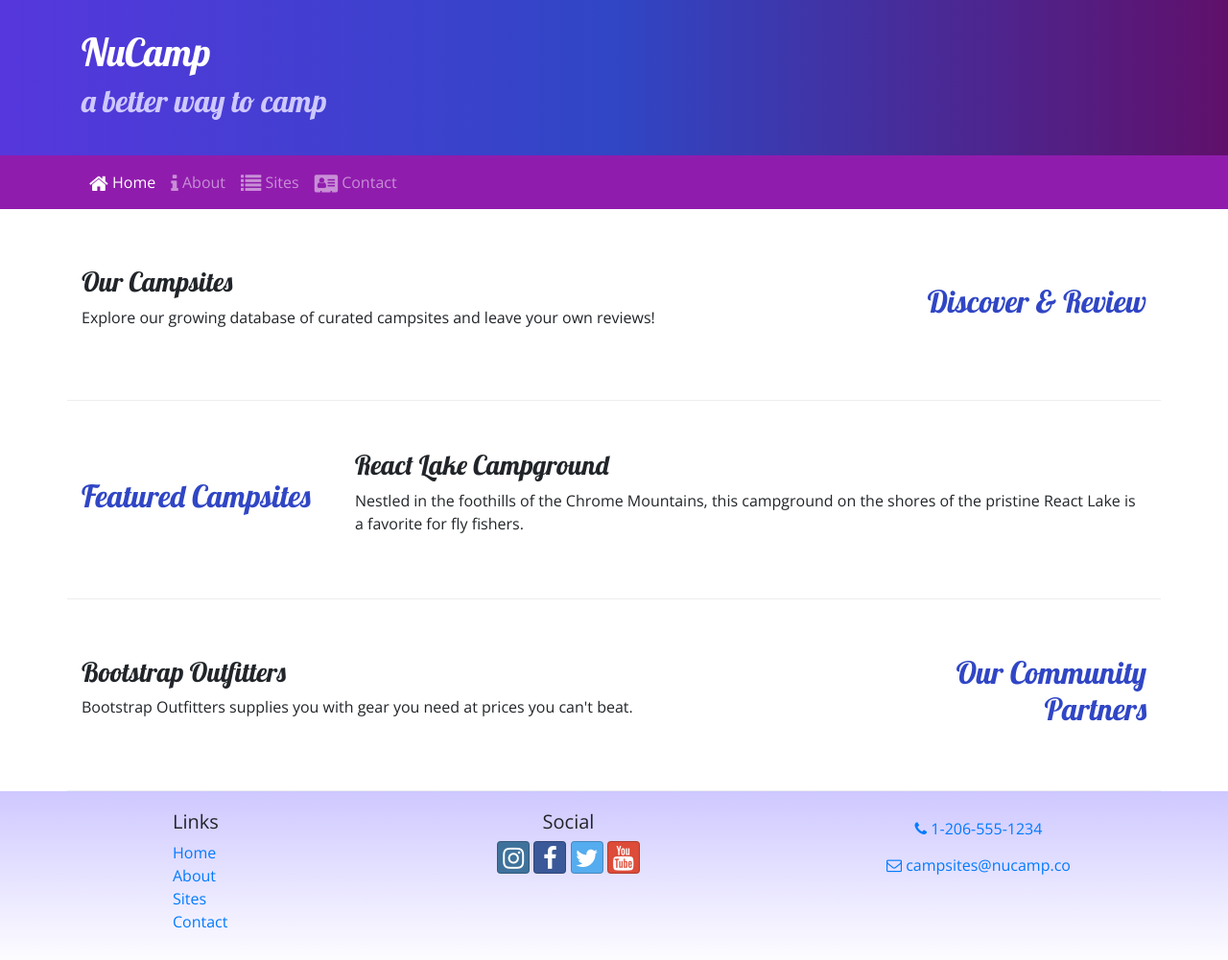
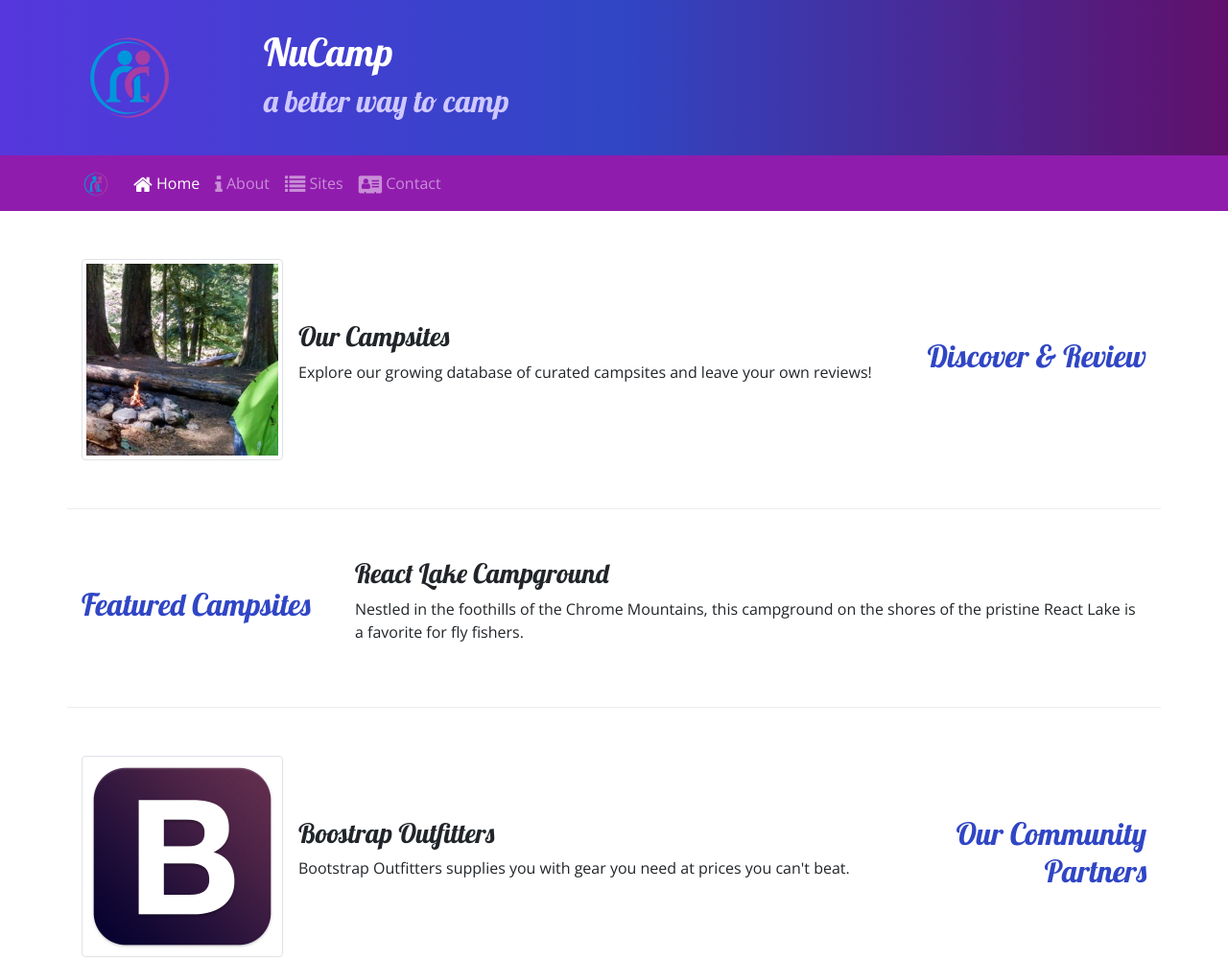
Before and after one commit to mastadong/nucampsites, a website: page index.html in a window 1280 px wide. Shown: the top 1001 px of the page at 96% size. Drawn offline with nearby package versions, Linux system fonts and the light colour scheme.

Commit message:
Added media elements to the index page.

```diff
--- a/index.html
+++ b/index.html
@@ -24,6 +24,9 @@
         <div class="jumbotron jumbotron-fluid">
           <div class="container">
               <div class="row">
+                  <div class="col-4 col-3 col-md-2 align-self-center">
+                      <img src="img/logo.png" class="img-fluid"/>
+                  </div>
                     <div class="col">
                         <h1>NuCamp</h1>
                         <h2>a better way to camp</h2>
@@ -35,7 +38,8 @@
 
     <nav class="navbar navbar-expand-sm navbar-dark sticky-top">
         <div class="container">
-            <button class="navbar-toggler ml-auto" type="button" data-toggle="collapse" data-target="#nucampNavBar">
+            <a class="navbar-brand" href="#"> <img src="img/logo.png" height="30" width="30"></a>
+            <button class="navbar-toggler" type="button" data-toggle="collapse" data-target="#nucampNavBar">
                 <span class="navbar-toggler-icon"></span>
             </button>
 
@@ -56,8 +60,13 @@
                 <h2 class="text-sm-right">Discover & Review</h2>
             </div>
             <div class="col">
-                <h3>Our Campsites</h3>
-                <p class="d-none d-sm-block">Explore our growing database of curated campsites and leave your own reviews!</p>
+                <div class="media">
+                    <img class="d-flex mr-3 img-thumbnail" src="img/breadcrumb-trail-thumb.jpg" alt="Breadcrumb Trail" />
+                    <div class="media-body align-self-center">
+                        <h3>Our Campsites</h3>
+                        <p class="d-none d-sm-block">Explore our growing database of curated campsites and leave your own reviews!</p>
+                    </div>
+                </div>
             </div>
         </div>
 
@@ -76,8 +85,13 @@
                 <h2 class="text-sm-right">Our Community Partners</h2>
             </div>
             <div class="col">
-                <h3>Bootstrap Outfitters</h3>
-                <p class="d-none d-sm-block">Bootstrap Outfitters supplies you with gear you need at prices you can't beat.</p>
+                <div class="media">
+                    <img class="d-flex mr-3 img-thumbnail" src="img/bootstrap-thumb.png" alt="Bootstrap Outfitters" />
+                    <div class="media-body align-self-center">
+                        <h3>Boostrap Outfitters</h3>
+                        <p class="d-none d-sm-block">Bootstrap Outfitters supplies you with gear you need at prices you can't beat. </p>
+                    </div>
+                </div>
             </div>
         </div>
     </div>
```
Also changed, not shown: aboutus.html (+5 -1 lines), contactus.html (+5 -1 lines), img/bootstrap-thumb.png (added), img/breadcrumb-trail-thumb.jpg (added), img/breadcrumb-trail.jpg (added), img/chrome-river-thumb.jpg (added), img/chrome-river.jpg (added), img/logo.png (added), img/react-lake-thumb.jpg (added), img/react-lake.jpg (added).
